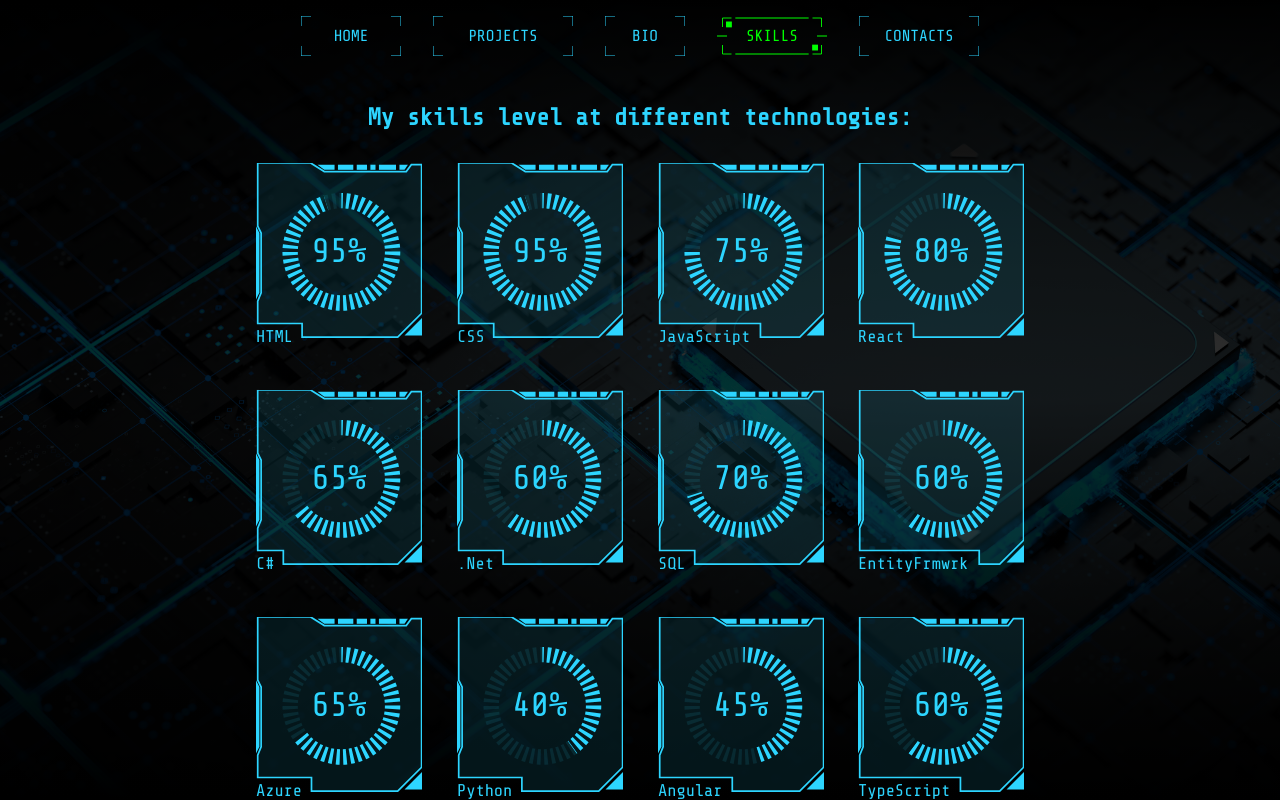
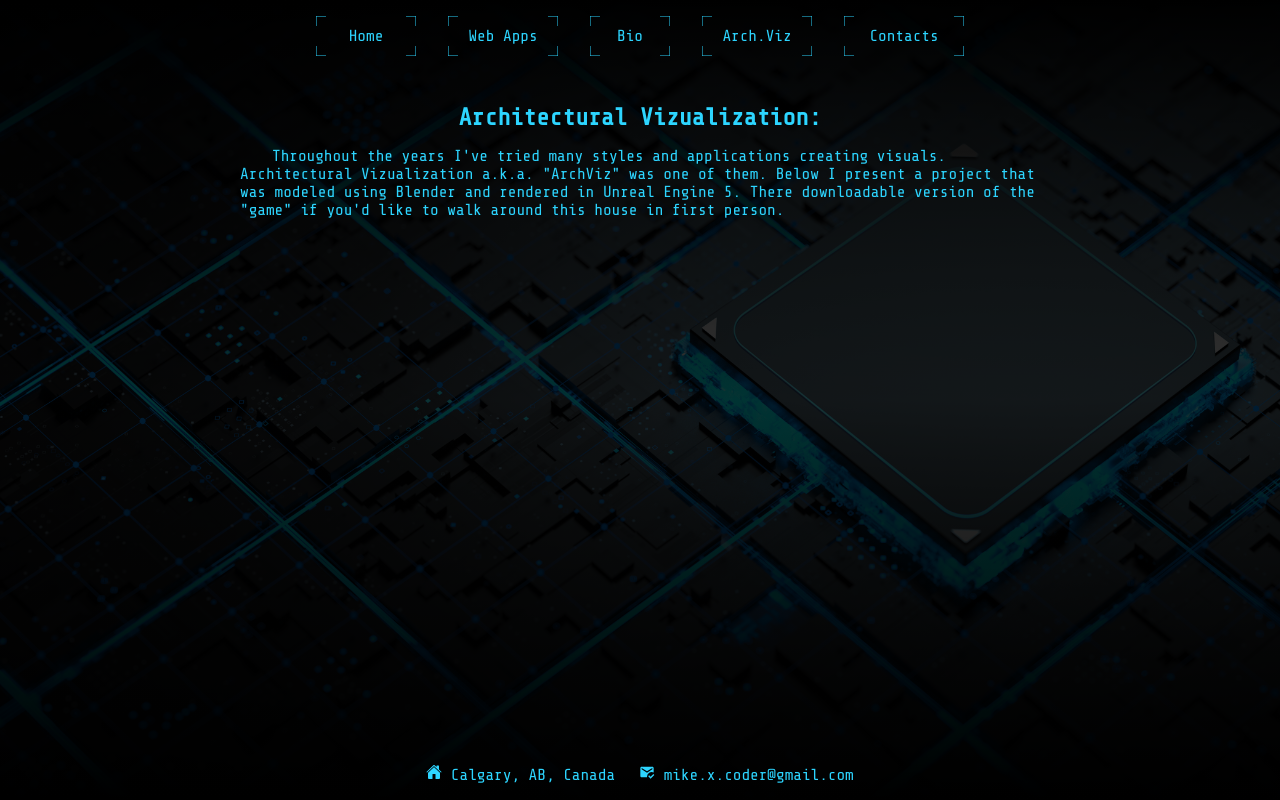
Before and after one commit to Belyayev/portfolio, a React (Create React App) app: page /skills in a window 1280 px wide. Built offline with nearby package versions, Linux system fonts and the light colour scheme.

Commit message:
arch viz page

```diff
--- a/src/App.css
+++ b/src/App.css
@@ -83,14 +83,11 @@ main {
   text-align: justify;
 }
 
-.skills {
-  display: grid;
-  grid-column: 1 / -1;
-  grid-gap: 0.2rem;
-}
-
-.skills * {
-  grid-column: span 1;
+.archviz {
+  display: flex;
+  flex-direction: column;
+  text-align: left;
+  text-indent: 2rem;
 }
 
 .skill-card {
@@ -140,8 +137,7 @@ footer {
       "main main" auto
       "footer footer" min-content;
   }
-  .skills {
-    grid-template-columns: 1fr 1fr;
+  .archviz {
   }
   .jumbo-font {
     font-size: 2rem;
@@ -156,8 +152,7 @@ footer {
       "main main main" auto
       "footer footer footer" min-content / 1fr 1fr 1fr;
   }
-  .skills {
-    grid-template-columns: 1fr 1fr 1fr;
+  .archviz {
   }
   .small-menu {
     width: 4.5rem;
@@ -184,8 +179,7 @@ footer {
   .small-menu {
     display: none;
   }
-  .skills {
-    grid-template-columns: 1fr 1fr 1fr 1fr;
+  .archviz {
   }
   .general-title {
     margin: 1rem auto;
--- a/src/App.tsx
+++ b/src/App.tsx
@@ -3,7 +3,7 @@ import SvgButton from "./components/SvgButton";
 import Home from "./pages/Home";
 import Projects from "./pages/Projects";
 import Bio from "./pages/Bio";
-import Skills from "./pages/Skills";
+import ArchViz from "./pages/ArchViz";
 import Contacts from "./pages/Contacts";
 import HomeIcon from "./img/Home.svg";
 import ProjectsIcon from "./img/Projects.svg";
@@ -28,7 +28,7 @@ function App() {
                 <SvgButton
                   active={path === "/"}
                   color={path === "/" ? "lime" : "#2dd5ff"}
-                  text="HOME"
+                  text="Home"
                   x={100}
                 />
               </div>
@@ -41,8 +41,8 @@ function App() {
                 <SvgButton
                   active={path === "/projects"}
                   color={path === "/projects" ? "lime" : "#2dd5ff"}
-                  text="PROJECTS"
-                  x={140}
+                  text="Web Apps"
+                  x={110}
                 />
               </div>
               <div className="small-menu">
@@ -54,7 +54,7 @@ function App() {
                 <SvgButton
                   active={path === "/bio"}
                   color={path === "/bio" ? "lime" : "#2dd5ff"}
-                  text="BIO"
+                  text="Bio"
                   x={80}
                 />
               </div>
@@ -62,17 +62,17 @@ function App() {
                 <img src={BioIcon} alt="Bio" />
               </div>
             </NavLink>
-            <NavLink to="/skills" onClick={() => setPath("/skills")}>
+            <NavLink to="/skills" onClick={() => setPath("/archviz")}>
               <div className="large-menu">
                 <SvgButton
-                  active={path === "/skills"}
-                  color={path === "/skills" ? "lime" : "#2dd5ff"}
-                  text="SKILLS"
+                  active={path === "/archviz"}
+                  color={path === "/archviz" ? "lime" : "#2dd5ff"}
+                  text="Arch.Viz"
                   x={110}
                 />
               </div>
               <div className="small-menu">
-                <img src={SkillsIcon} alt="Skills" />
+                <img src={SkillsIcon} alt="ArchViz" />
               </div>
             </NavLink>
             <NavLink to="/contacts" onClick={() => setPath("/contacts")}>
@@ -80,7 +80,7 @@ function App() {
                 <SvgButton
                   active={path === "/contacts"}
                   color={path === "/contacts" ? "lime" : "#2dd5ff"}
-                  text="CONTACTS"
+                  text="Contacts"
                   x={120}
                 />
               </div>
@@ -95,7 +95,7 @@ function App() {
             <Route path="/" element={<Home />} />
             <Route path="/projects" element={<Projects />} />
             <Route path="/bio" element={<Bio />} />
-            <Route path="/skills" element={<Skills />} />
+            <Route path="/skills" element={<ArchViz />} />
             <Route path="/contacts" element={<Contacts />} />
           </Routes>
         </main>
--- a/src/components/SvgContacts.tsx
+++ b/src/components/SvgContacts.tsx
@@ -156,7 +156,7 @@ function SVGContacts(props: ISvg) {
                   fill={txtColor}
                   stroke={txtColor}
                   fontFamily="Share Tech Mono"
-                  fontSize="30"
+                  fontSize="25"
                   cursor="pointer"
                 >
                   GitHub
@@ -204,7 +204,7 @@ function SVGContacts(props: ISvg) {
                   fill={txtColor}
                   stroke={txtColor}
                   fontFamily="Share Tech Mono"
-                  fontSize="30"
+                  fontSize="25"
                   cursor="pointer"
                 >
                   LinkedIn
@@ -244,7 +244,7 @@ function SVGContacts(props: ISvg) {
               <a
                 target="_blank"
                 rel="noreferrer"
-                href="mailto: 4xgood@gmail.com"
+                href="mailto: mike.x.coder@gmail.com"
               >
                 <text
                   x="140"
@@ -252,10 +252,10 @@ function SVGContacts(props: ISvg) {
                   fill={txtColor}
                   stroke={txtColor}
                   fontFamily="Share Tech Mono"
-                  fontSize="30"
+                  fontSize="22"
                   cursor="pointer"
                 >
-                  4xgood@gmail.com
+                  mike.x.coder@gmail.com
                 </text>
                 <text
                   x="140"
--- /dev/null
+++ b/src/pages/ArchViz.tsx
@@ -0,0 +1,20 @@
+import SVGDialCircle from "../components/SvgDialCircle";
+
+function ArchViz() {
+  return (
+    <div>
+      <h2 className="general-title">Architectural Vizualization:</h2>
+      <div className="archviz">
+        <p>
+          Throughout the years I've tried many styles and applications creating
+          visuals. Architectural Vizualization a.k.a. "ArchViz" was one of them.
+          Below I present a project that was modeled using Blender and rendered
+          in Unreal Engine 5. There downloadable version of the "game" if you'd
+          like to walk around this house in first person.
+        </p>
+      </div>
+    </div>
+  );
+}
+
+export default ArchViz;
--- a/src/pages/Skills.tsx
+++ /dev/null
@@ -1,42 +0,0 @@
-import SVGDialCircle from "../components/SvgDialCircle";
-
-function Skills() {
-  return (
-    <div>
-      <h2 className="general-title">
-        My skills level at different technologies:
-      </h2>
-      <div className="skills">
-        <SVGDialCircle color="#2dd5ff" text="HTML" value={95} delay={100} />
-        <SVGDialCircle color="#2dd5ff" text="CSS" value={95} delay={200} />
-        <SVGDialCircle
-          color="#2dd5ff"
-          text="JavaScript"
-          value={75}
-          delay={300}
-        />
-        <SVGDialCircle color="#2dd5ff" text="React" value={80} delay={400} />
-        <SVGDialCircle color="#2dd5ff" text="C#" value={65} delay={500} />
-        <SVGDialCircle color="#2dd5ff" text=".Net" value={60} delay={600} />
-        <SVGDialCircle color="#2dd5ff" text="SQL" value={70} delay={700} />
-        <SVGDialCircle
-          color="#2dd5ff"
-          text="EntityFrmwrk"
-          value={60}
-          delay={800}
-        />
-        <SVGDialCircle color="#2dd5ff" text="Azure" value={65} delay={900} />
-        <SVGDialCircle color="#2dd5ff" text="Python" value={40} delay={1000} />
-        <SVGDialCircle color="#2dd5ff" text="Angular" value={45} delay={1100} />
-        <SVGDialCircle
-          color="#2dd5ff"
-          text="TypeScript"
-          value={60}
-          delay={1200}
-        />
-      </div>
-    </div>
-  );
-}
-
-export default Skills;
```
